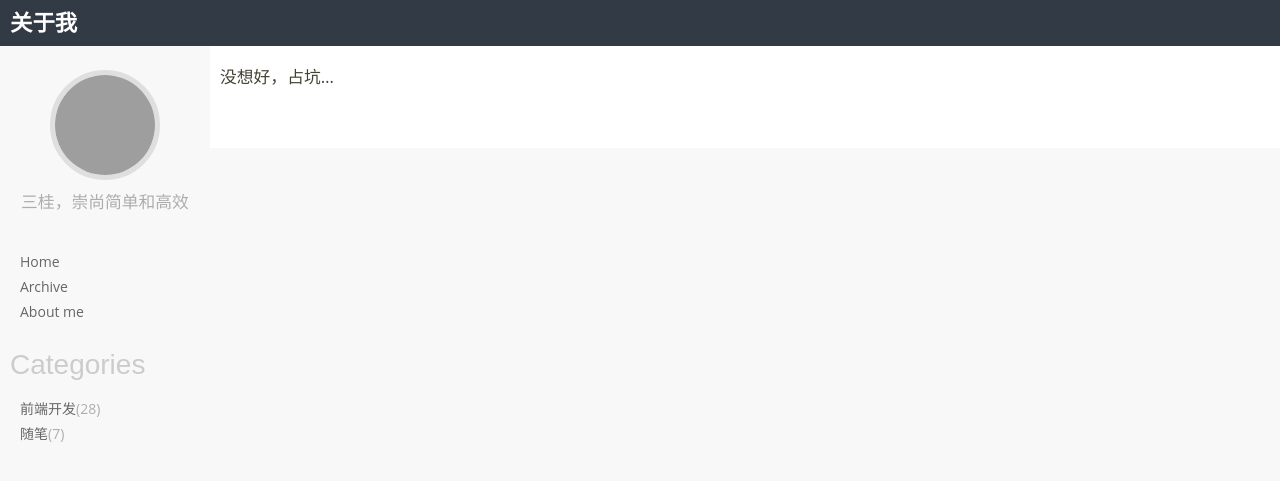
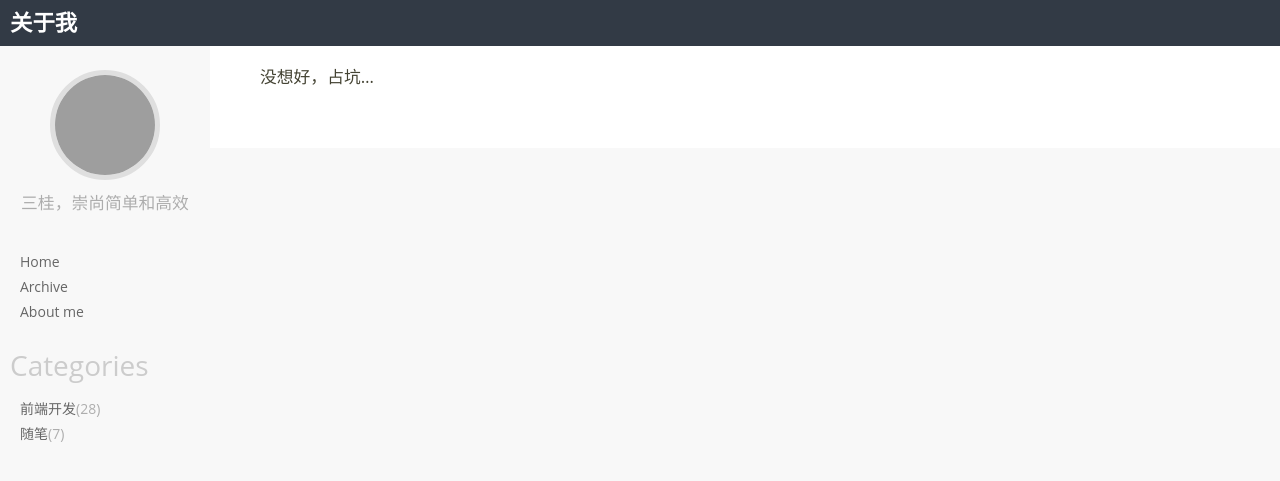
Before and after one commit to aNd1coder/and1coder.github.com, a Jekyll site: the page built from about.md, in a window 1280 px wide. Shown: the top 481 px of the page. Built offline with Jekyll 4.4.1, drawn with Linux system fonts in a browser that asks for light colours; nearby versions of some CDN libraries; Markdown is read by kramdown in place of the engine named in the settings; grey boxes are pictures that could not be loaded.

Commit message:
样式调整

```diff
--- a/index.html
+++ b/index.html
@@ -15,7 +15,7 @@
         .who-is-this-guy, .what-this-guy-do { position: relative; }
         .who-is-this-guy { color: #333; }
         .my-sexy-avatar { display: block; margin: 0 auto 10px; border-radius: 100px; border: 5px solid rgba(0, 0, 0, .1); }
-        .you-can-call-me { display: inline-block; padding: 0 10px; background: rgba(0, 0, 0, 0.3); color: #fff; font-size: .8em; text-shadow: 0 1px 0 #41474e; border-radius: 10px; }
+        .you-can-call-me { display: inline-block; padding: 2px 10px; background: rgba(0, 0, 0, 0.3); color: #fff; font-size: .6em; text-shadow: 0 1px 0 #41474e; border-radius: 5px; }
         .what-this-guy-do { color: #999; font-weight: normal; font-size: 15px; letter-spacing: .12em; }
         .what-the-fuck { position: absolute; top: 0; left: 0; z-index: 0; width: 100%; height: 100%; pointer-events: none; }
         a { color: #4183c4; font-family: 'Open Sans', "Lucida Grande", Tahoma, Verdana, sans-serif; text-decoration: none; }
--- a/public/css/app.css
+++ b/public/css/app.css
@@ -79,7 +79,7 @@
 
 .sidebar h1,
 .sidebar h3,
-.posts .year { font-weight: 400; font-family: fantasy; }
+.posts .year { font-weight: 400; }
 
 .sidebar {
     position: absolute;
@@ -109,7 +109,7 @@
 
 .content {
     margin-left: 210px;
-    padding: 10px 10px 50px;
+    padding: 10px 10px 50px 50px;
     font-size: 1.2em;
     background-color: #fff;
 }
@@ -125,7 +125,6 @@
     color: #ccc;
 }
 
-.posts a { color: #666;}
 .post { padding: 0.5em 0; }
 .post .category { padding-left: 5px; }
 .post .date { display: block; }
@@ -181,5 +180,5 @@
     }
 
     .sidebar { position: static; width: auto; }
-    .content { margin-left: 0; }
+    .content { margin-left: 0; padding-left: 10px; }
 }
```
